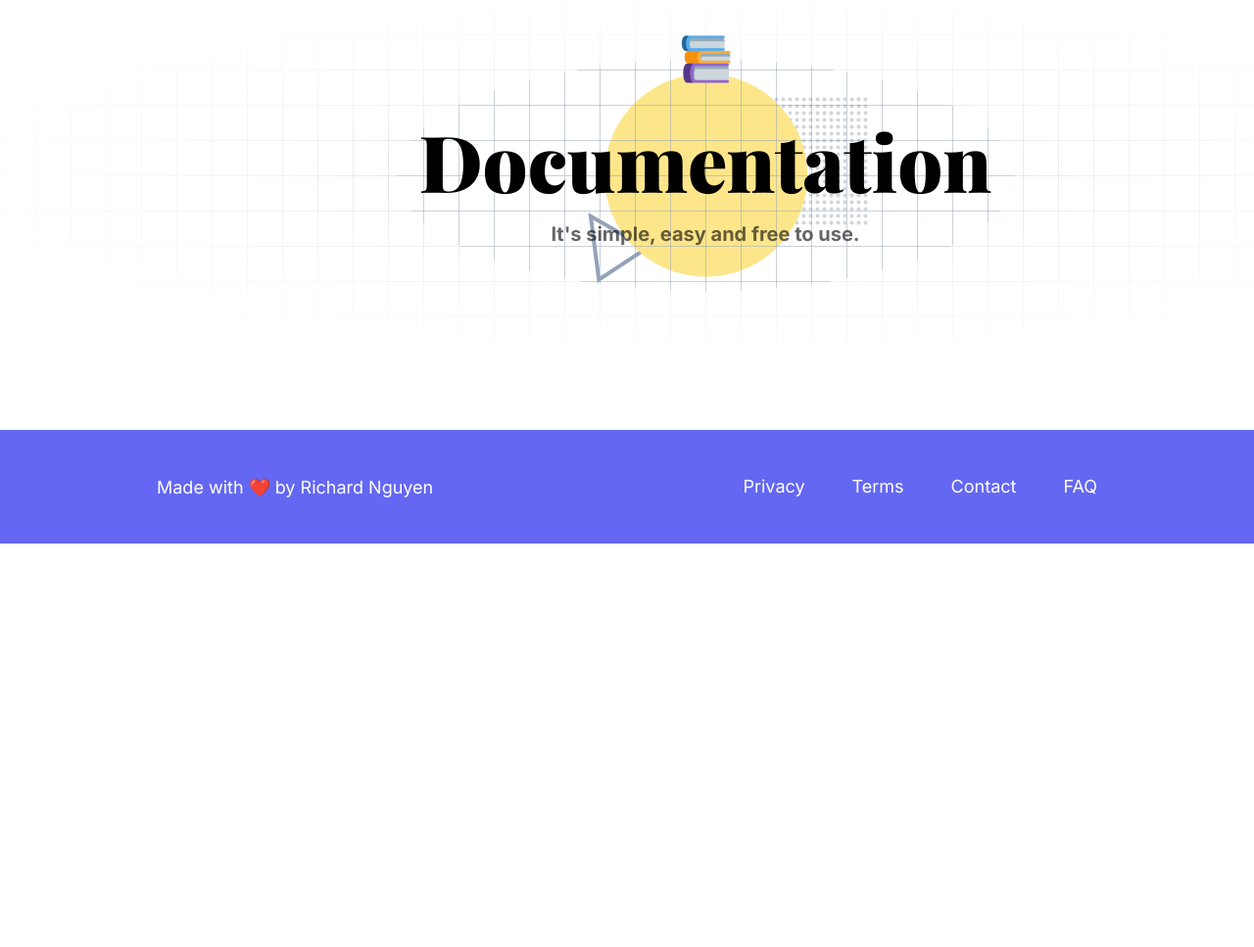
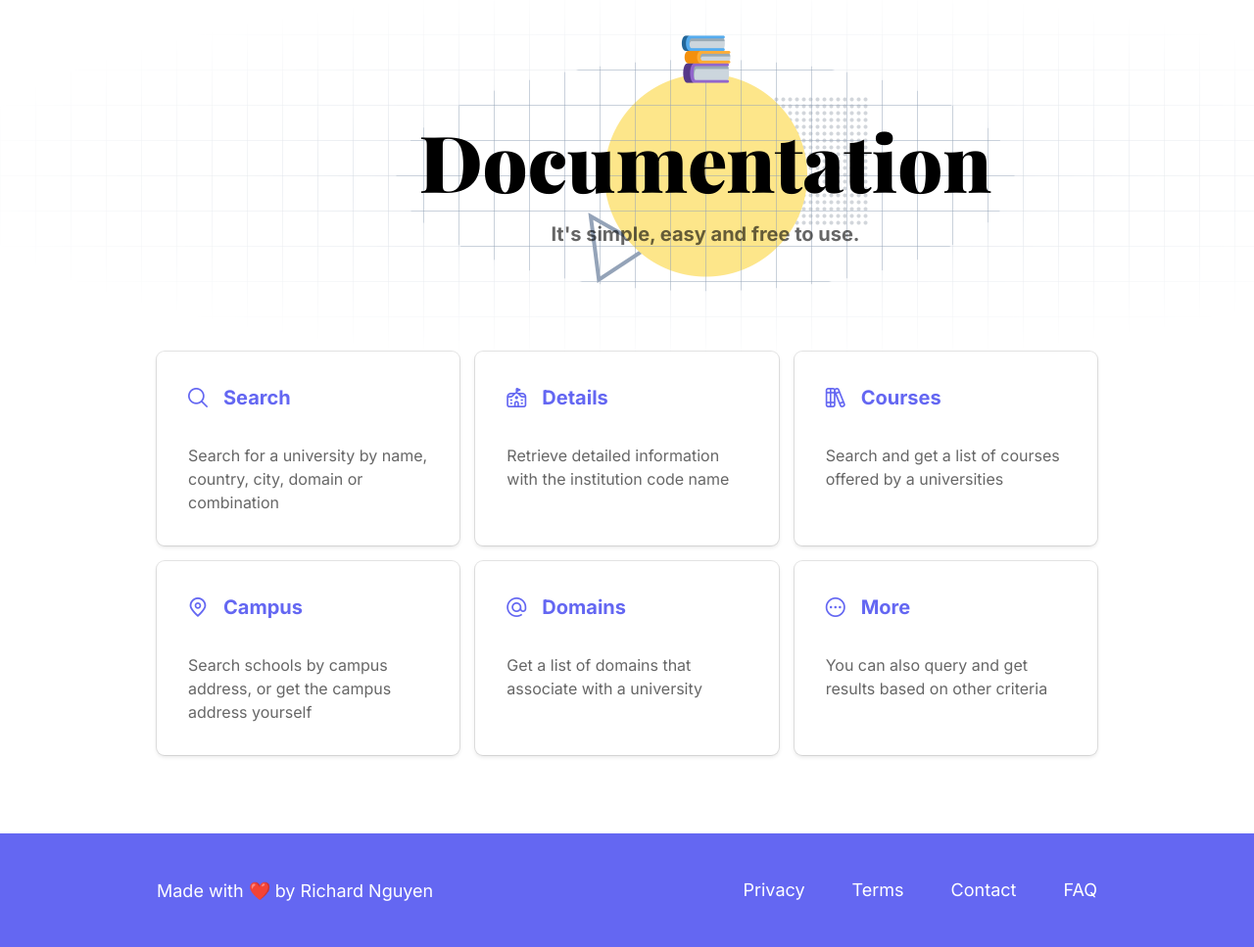
Before and after one commit to richardnguyen99/cursus-v1, a Flask app: page /docs in a window 1280 px wide; the page is wider, and only the part inside the window is pictured. Shown: the part 73-1040 px from the top of that part at 98% size. Before the commit the page ends 628 px from the top of that part, so only its background shows below. Run offline with Flask 3, Linux system fonts and the light colour scheme; parts of the project's set-up code (start-up, migrations or seed data) failed here and were passed over; some libraries are stand-ins or nearby versions; some web fonts are replaced.

Commit message:
feat: add documentation cards

```diff
--- a/cursus/static/css/_docs.css
+++ b/cursus/static/css/_docs.css
@@ -44,3 +44,73 @@
   font-weight: var(--cursus-font-bold, 600);
   color: rgb(var(--cursus-color-black) / 0.6);
 }
+
+.docs__card-wrapper {
+  position: relative;
+  z-index: 1;
+  display: grid;
+
+  grid-template-columns: repeat(3, 1fr);
+  gap: 1rem;
+
+  max-width: 1024px;
+  width: 100%;
+
+  margin-left: auto;
+  margin-right: auto;
+  padding-left: 2rem;
+  padding-right: 2rem;
+}
+
+.docs__card {
+  display: flex;
+  flex-direction: column;
+  align-items: flex-start;
+  justify-content: flex-start;
+
+  position: relative;
+  background: rgb(var(--cursus-color-white));
+  border-radius: 0.5rem;
+  box-shadow: 0 0 0 1px rgb(var(--cursus-color-black) / 0.1), 0 2px 4px rgb(var(--cursus-color-black) / 0.1);
+  padding: 2rem;
+  transition: all 0.2s ease-in-out;
+
+  width: 100%;
+  height: 100%;
+}
+
+.docs__card:hover {
+  box-shadow: 0 0 0 1px rgb(var(--cursus-color-black) / 0.25), 0 8px 12px rgb(var(--cursus-color-black) / 0.25);
+  transform: translateY(-4px);
+}
+
+.docs__card__header {
+  display: flex;
+  align-items: center;
+  gap: 1rem;
+
+  margin-bottom: 2rem;
+}
+
+.docs__card__header > i[class^="fi"] {
+  display: inline-flex;
+  align-self: center;
+}
+
+.docs__card__header > i[class^="fi"]::before {
+  font-size: 20px;
+  color: rgb(var(--cursus-color-primary) / 1);
+}
+
+.docs__card__header > h2 {
+  font-size: 20px;
+  font-weight: var(--cursus-font-bold, 800);
+  line-height: 1.5;
+
+  color: rgb(var(--cursus-color-primary) / 1);
+}
+
+.docs__card > p,
+.docs__card__content {
+  color: rgb(var(--cursus-color-black) / 0.6);
+}
--- a/cursus/templates/docs.html
+++ b/cursus/templates/docs.html
@@ -8,4 +8,63 @@ css %} {{ super() }}
     It&apos;s simple, easy and free to use.
   </h2>
 </div>
-{% endblock %}
+<div class="docs__card-wrapper">
+  <a href="#" class="docs__card">
+    <div class="docs__card__header">
+      <i class="fi fi-rr-search"></i>
+      <h2 class="docs__card__header__title">Search</h2>
+    </div>
+    <div class="docs__card__content">
+      <p>
+        Search for a university by name, country, city, domain or combination
+      </p>
+    </div>
+  </a>
+  <a href="#" class="docs__card">
+    <div class="docs__card__header">
+      <i class="fi fi-rr-school"></i>
+      <h2 class="docs__card__header__title">Details</h2>
+    </div>
+    <div class="docs__card__content">
+      Retrieve detailed information with the institution code name
+    </div>
+  </a>
+  <a href="#" class="docs__card">
+    <div class="docs__card__header">
+      <i class="fi fi-rr-books"></i>
+      <h2 class="docs__card__header__title">Courses</h2>
+    </div>
+    <div class="docs__card__content">
+      Search and get a list of courses offered by a universities
+    </div>
+  </a>
+  <a href="#" class="docs__card">
+    <div class="docs__card__header">
+      <i class="fi fi-rs-marker"></i>
+      <h2 class="docs__card__header__title">Campus</h2>
+    </div>
+    <div class="docs__card__content">
+      Search schools by campus address, or get the campus address yourself
+    </div>
+  </a>
+  <a href="#" class="docs__card">
+    <div class="docs__card__header">
+      <i class="fi fi-rs-at"></i>
+      <h2 class="docs__card__header__title">Domains</h2>
+    </div>
+    <div class="docs__card__content">
+      Get a list of domains that associate with a university
+    </div>
+  </a>
+  <a href="#" class="docs__card">
+    <div class="docs__card__header">
+      <i class="fi fi-rs-circle-ellipsis"></i>
+      <h2 class="docs__card__header__title">More</h2>
+    </div>
+    <div class="docs__card__content">
+      You can also query and get results based on other criteria
+    </div>
+  </a>
+
+  {% endblock %}
+</div>
```
